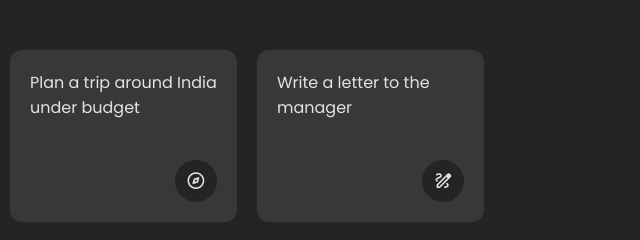
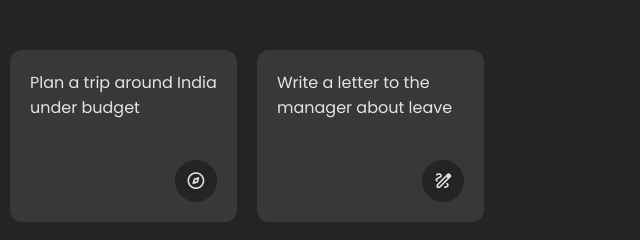
Before and after one commit to shinigl/Gemini-A.I.-CLONE, a plain HTML site: page index.html in a window 1280 px wide. Shown: the part 213-453 px from the top of the page, 640-1280 px from the left. Drawn offline with nearby package versions, Linux system fonts and the light colour scheme.

Commit message:
Minor changes

```diff
--- a/index.html
+++ b/index.html
@@ -33,7 +33,7 @@
                 </span>
             </li>
             <li class="suggestion">
-                <h4 class="text">Write a letter to the manager</h4>
+                <h4 class="text">Write a letter to the manager about leave</h4>
                 <span class="icon material-symbols-rounded">
                     draw
                 </span>
```
